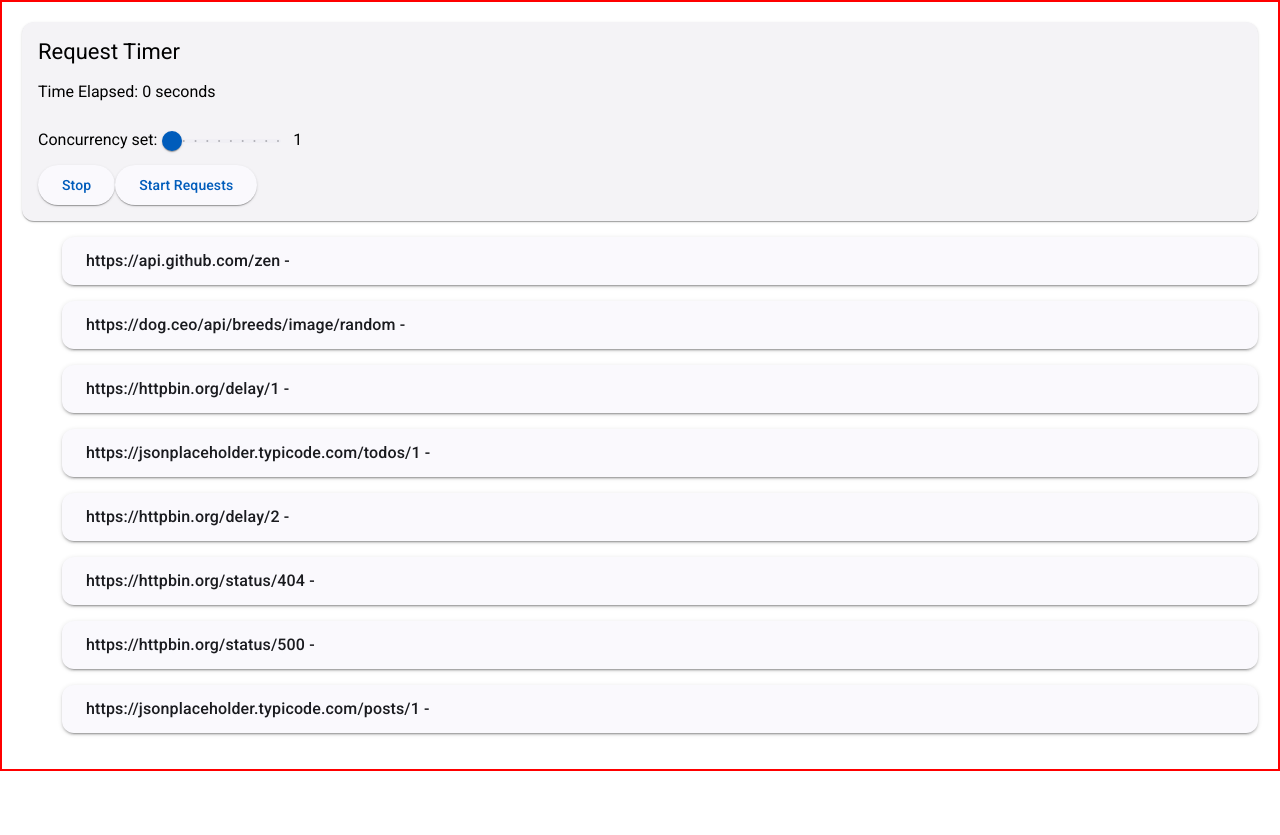
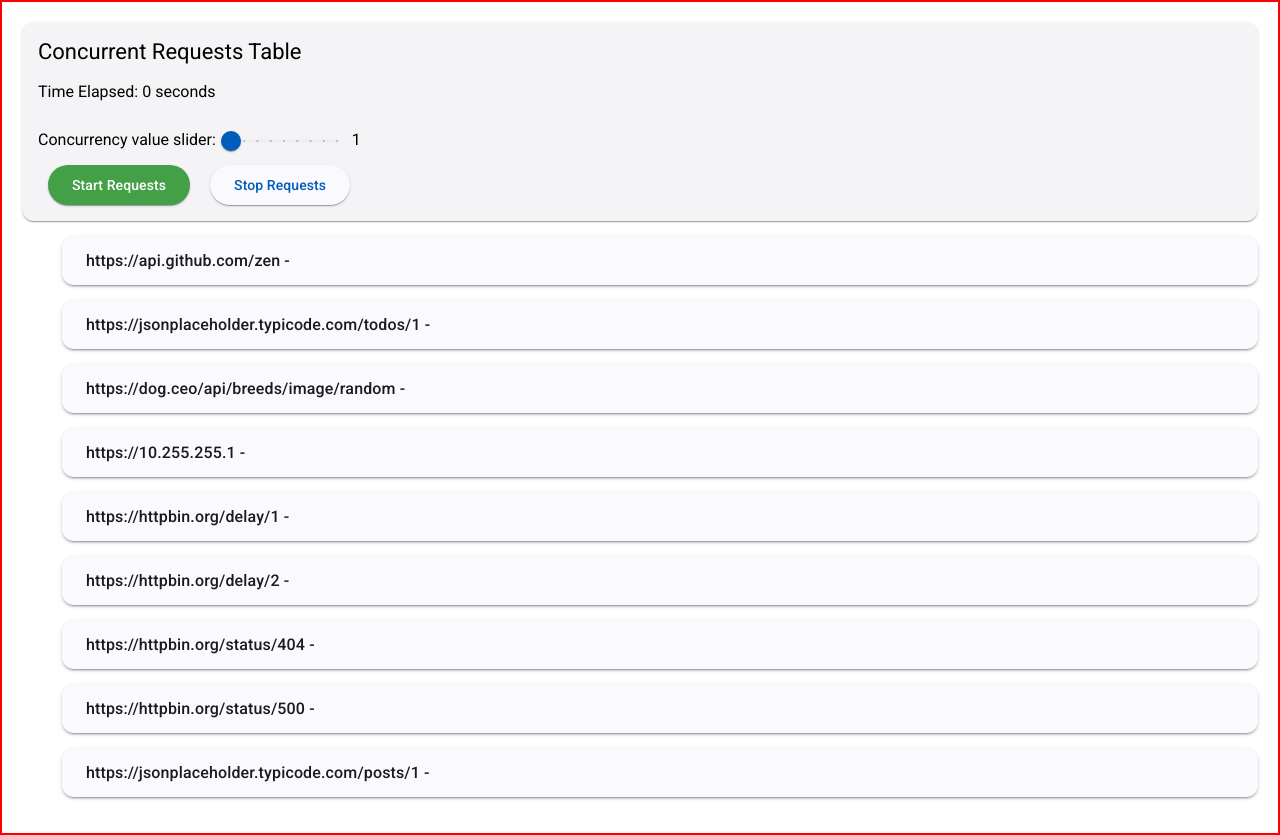
Before and after one commit to CillianOMurchu/2Questions, an Angular app: page / in a window 1280 px wide. Before the commit the page ends 800 px from the top, so only its background shows below. Built offline with nearby package versions, Linux system fonts and the light colour scheme.

Commit message:
before interceptor

```diff
--- a/src/app/app.component.html
+++ b/src/app/app.component.html
@@ -1,34 +1,40 @@
 <main class="app__main">
   <mat-card class="timer-card">
     <mat-card-header>
-      <mat-card-title>Request Timer</mat-card-title>
+      <mat-card-title>Concurrent Requests Table</mat-card-title>
     </mat-card-header>
     <mat-card-content>
       <p>Time Elapsed: {{ elapsedTime }} seconds</p>
       <div>
         <span>
-          Concurrency set:
-          <mat-slider min="1" max="10" step="1" showTickMarks discrete>
+          Concurrency value slider:
+          <mat-slider
+            min="1"
+            [max]="this.urls.length"
+            step="1"
+            showTickMarks
+            discrete
+          >
             <input matSliderThumb [(ngModel)]="maxConcurrency" #slider />
           </mat-slider>
           {{ slider.value }}
         </span>
       </div>
-      <div>
+      <div class="app__control-panel">
+        <button
+          [disabled]="this.disableEverything"
+          mat-raised-button
+          class="status__button status__button__start"
+          (click)="initiateRequests()"
+        >
+          Start Requests
+        </button>
         <button
           [disabled]="this.disableEverything"
           mat-raised-button
           (click)="stopFetching()"
         >
-          Stop
-        </button>
-        <button
-          [disabled]="this.disableEverything"
-          mat-raised-button
-          color="primary"
-          (click)="initiateRequests()"
-        >
-          Start Requests
+          Stop Requests
         </button>
         <p *ngIf="this.disableEverything">
           Allowing time for in progress requests to complete before resetting...
--- a/src/app/app.component.scss
+++ b/src/app/app.component.scss
@@ -2,14 +2,22 @@
   &__main {
     padding: 20px;
     border: 2px solid red;
+  }
+
+  &__control-panel {
+    display: flex;
+    gap: 20px;
   }
 }
 
 .status {
   &__button {
     margin-left: 10px;
-    width: 100%;
-    color: var(--status-color);
+
+    &__start:not(.disabled) {
+      color: var(--status-color-text);
+      background-color: var(--start-color-background);
+    }
 
     &__success:not(.disabled) {
       background-color: var(--success-color-background);
--- a/src/app/app.component.ts
+++ b/src/app/app.component.ts
@@ -43,7 +43,7 @@ type StatusType =
 })
 export class AppComponent {
   requestStatuses: RequestStatus = {}; // Track status of each URL request
-  progress: Progress = {}; // Track progress (0 to 100)
+  progress: Progress | null = null; // Track progress (0 to 100)
   completedRequests: number = 0;
   urls = TEST_URLS;
   maxConcurrency = 1;
@@ -106,7 +106,6 @@ export class AppComponent {
   }
 
   private handleResponse(response: any) {
-    console.log('response is ', response);
     const url = response.url;
     const isError = this.isRequestError(response);
     const isTimeout = response.response.name === 'TimeoutError';
@@ -141,6 +140,9 @@ export class AppComponent {
     status: StatusType,
     progressValue: number
   ) {
+    if (!this.progress) {
+      this.progress = {};
+    }
     this.requestStatuses[url] = status;
     this.progress[url] = progressValue;
   }
--- a/src/app/constants.ts
+++ b/src/app/constants.ts
@@ -1,8 +1,9 @@
 export const TEST_URLS = [
   'https://api.github.com/zen',
+  'https://jsonplaceholder.typicode.com/todos/1',
   'https://dog.ceo/api/breeds/image/random',
+  'https://10.255.255.1',
   'https://httpbin.org/delay/1',
-  'https://jsonplaceholder.typicode.com/todos/1',
   'https://httpbin.org/delay/2',
   'https://httpbin.org/status/404',
   'https://httpbin.org/status/500',
--- a/src/styles.scss
+++ b/src/styles.scss
@@ -14,6 +14,8 @@ ul {
 
 :root {
   --success-color-background: #4caf50 !important;
+  // a different green for the start one
+  --start-color-background: #43a047 !important;
   --failure-color-background: #f44336 !important;
   --timeout-color-background: #ff9800 !important;
   --status-color-text: #ffffff !important;
```
